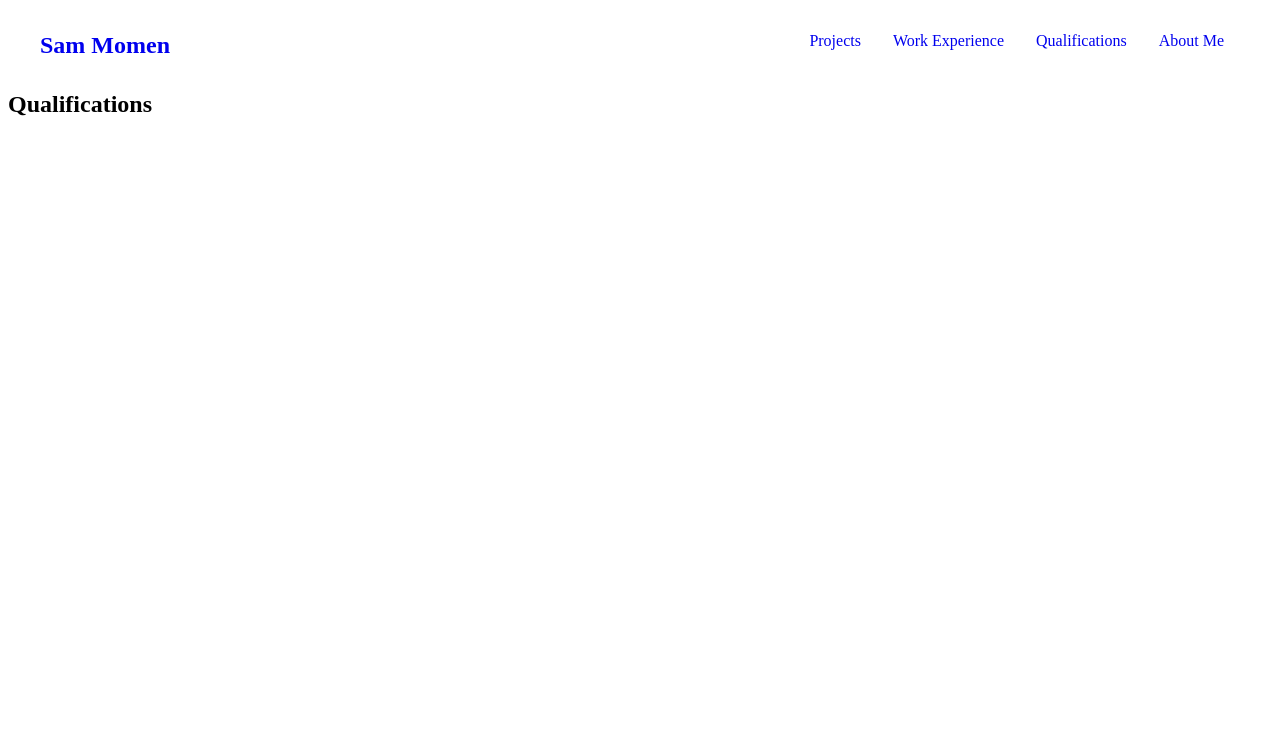
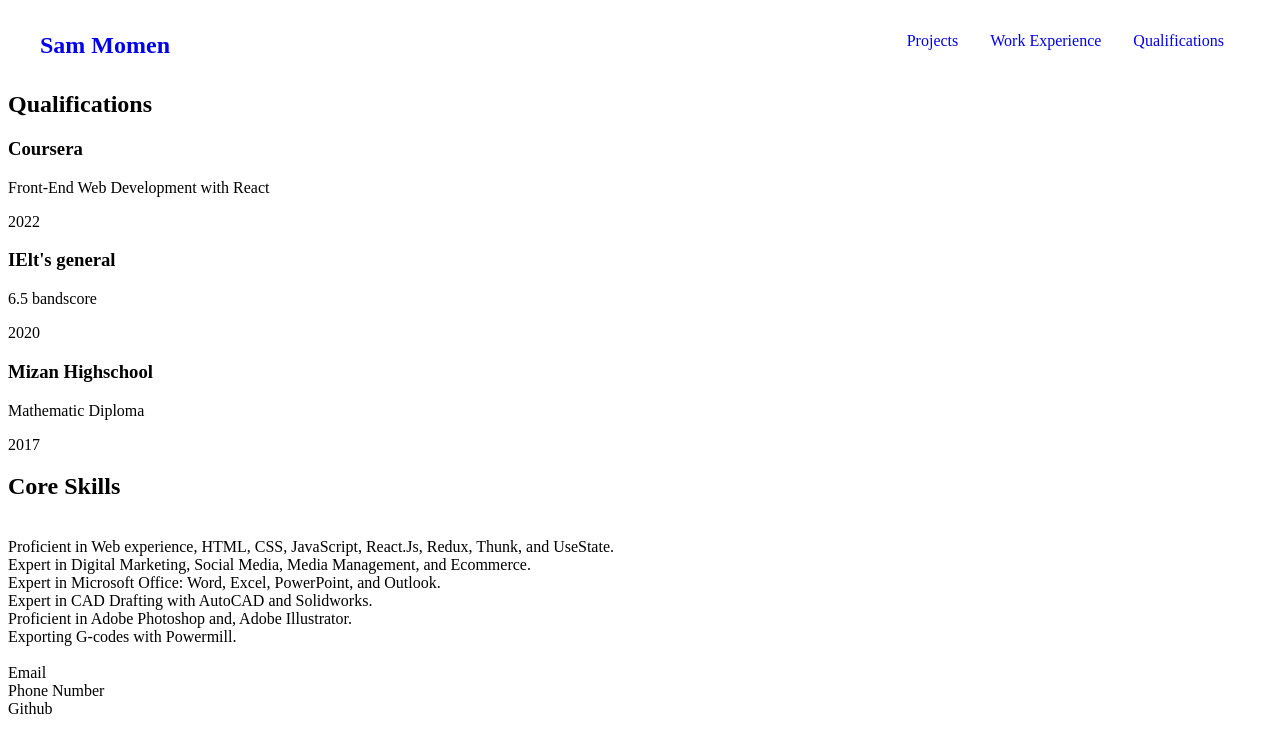
Before and after one commit to HMP1993/Portfolio, a plain HTML site: page Qualifications.html in a window 1280 px wide. Drawn offline with Linux system fonts and the light colour scheme.

Commit message:
Qqualifications content

```diff
--- a/Qualifications.html
+++ b/Qualifications.html
@@ -12,7 +12,6 @@
         <nav>
           <h1><a href="index.html">Sam Momen</a></h1>
           <ul>
-            <li><a href="aboutMe.html"> About Me </a></li>
             <li><a href="Qualifications.html"> Qualifications </a></li>
             <li><a href="WorkExperience.html"> Work Experience </a></li>
             <li><a href="Projects.html"> Projects </a></li>
@@ -22,8 +21,40 @@
     </header>
     <main>
       <h2>Qualifications</h2>
-      <h3></h3>
+      <h3>Coursera</h3>
+      <p>Front-End Web Development with React</p>
+      <p>2022</p>
+      <h3>IElt's general</h3>
+      <p>6.5 bandscore</p>
+      <p>2020</p>
+      <h3>Mizan Highschool</h3>
+      <p>Mathematic Diploma</p>
+      <p>2017</p>
+      <h2>Core Skills</h2>
+      <ul>
+        <li>
+          Proficient in Web experience, HTML, CSS, JavaScript, React.Js, Redux,
+          Thunk, and UseState.
+        </li>
+        <li>
+          Expert in Digital Marketing, Social Media, Media Management, and
+          Ecommerce.
+        </li>
+        <li>
+          Expert in Microsoft Office: Word, Excel, PowerPoint, and Outlook.
+        </li>
+        <li>Expert in CAD Drafting with AutoCAD and Solidworks.</li>
+
+        <li>Proficient in Adobe Photoshop and, Adobe Illustrator.</li>
+        <li>Exporting G-codes with Powermill.</li>
+      </ul>
     </main>
-    <footer></footer>
+    <footer>
+      <ul>
+        <li>Email</li>
+        <li>Phone Number</li>
+        <li>Github</li>
+      </ul>
+    </footer>
   </body>
 </html>
```
Also changed, not shown: WorkExperience.html (+3 -5 lines).
